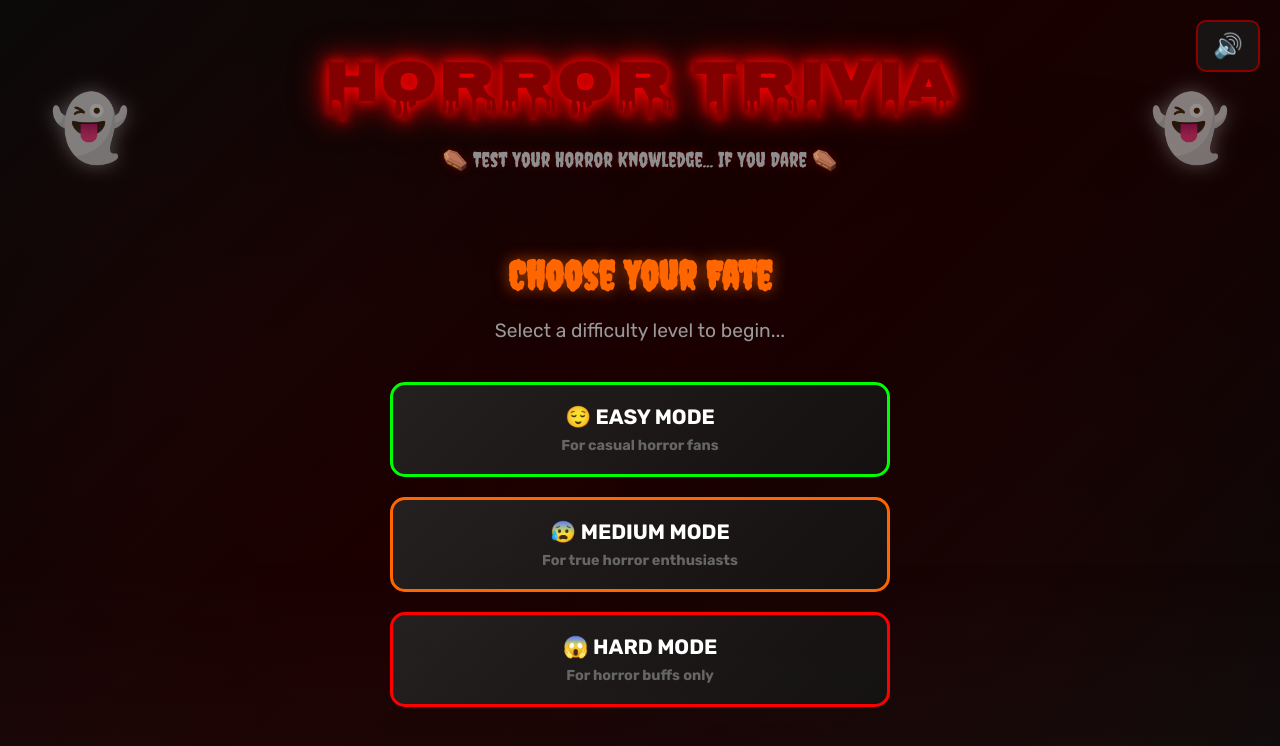
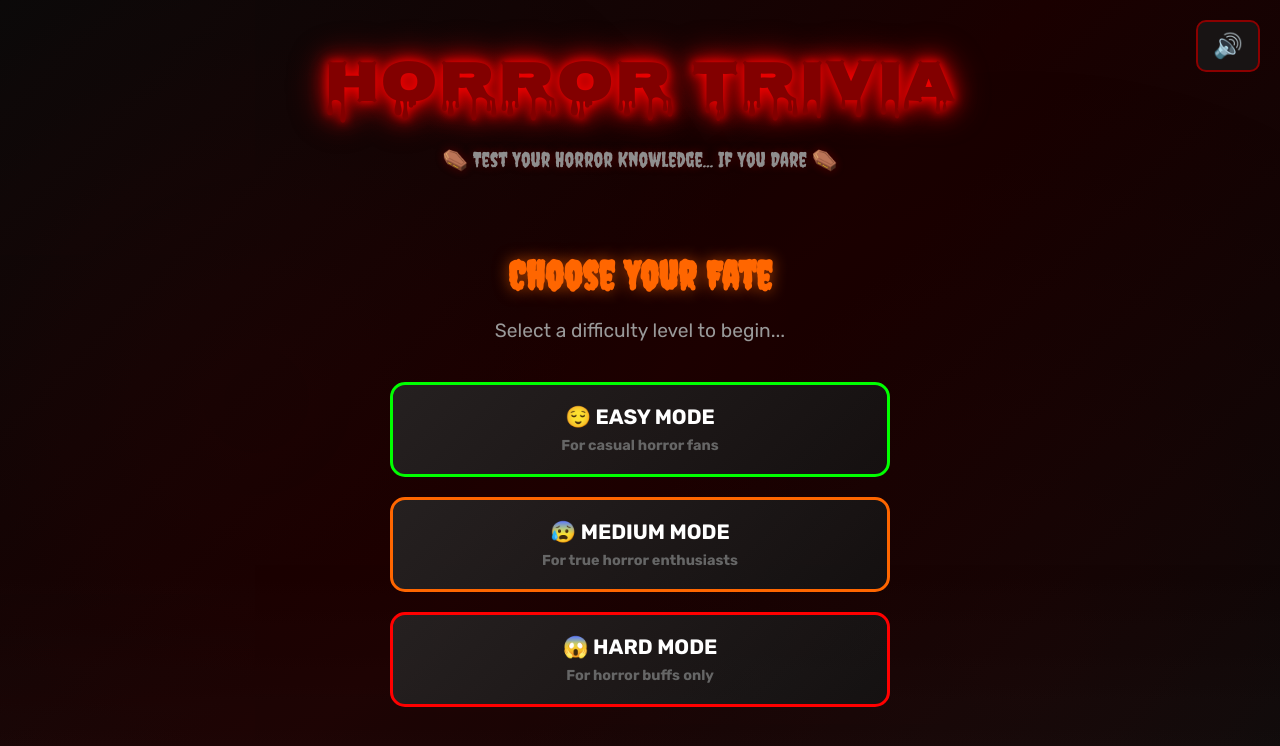
Before and after one commit to ryanwdurham/horror_trivia, a plain HTML site: page index.html in a window 1280 px wide. Drawn offline with Linux system fonts and the light colour scheme.

Commit message:
Update index.html

```diff
--- a/index.html
+++ b/index.html
@@ -582,8 +582,7 @@
 </head>
 <body>
     <div class="blood-container" id="bloodContainer"></div>
-    <div class="ghost ghost-left">👻</div>
-    <div class="ghost ghost-right">👻</div>
+
     <div class="fog"></div>
     <div class="audio-control" id="audioControl" title="Toggle Sound">🔊</div>
 
```
